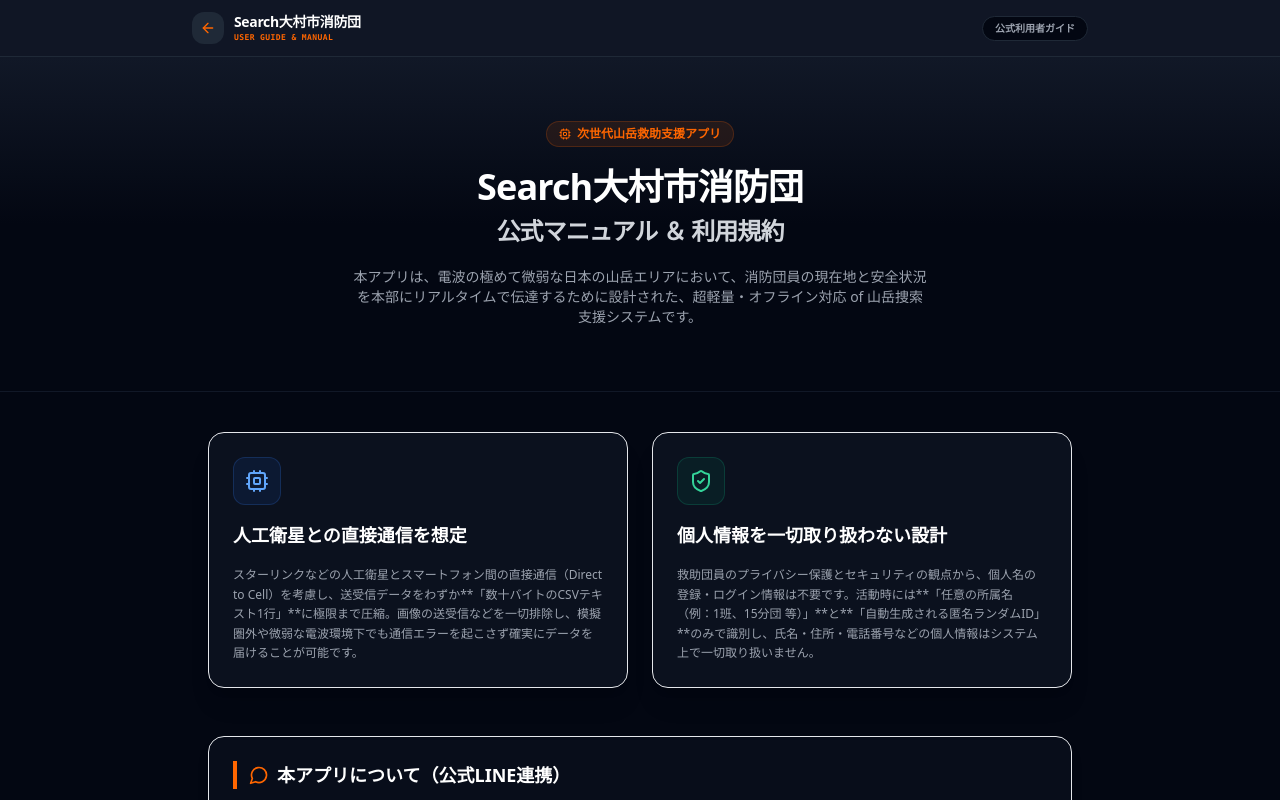
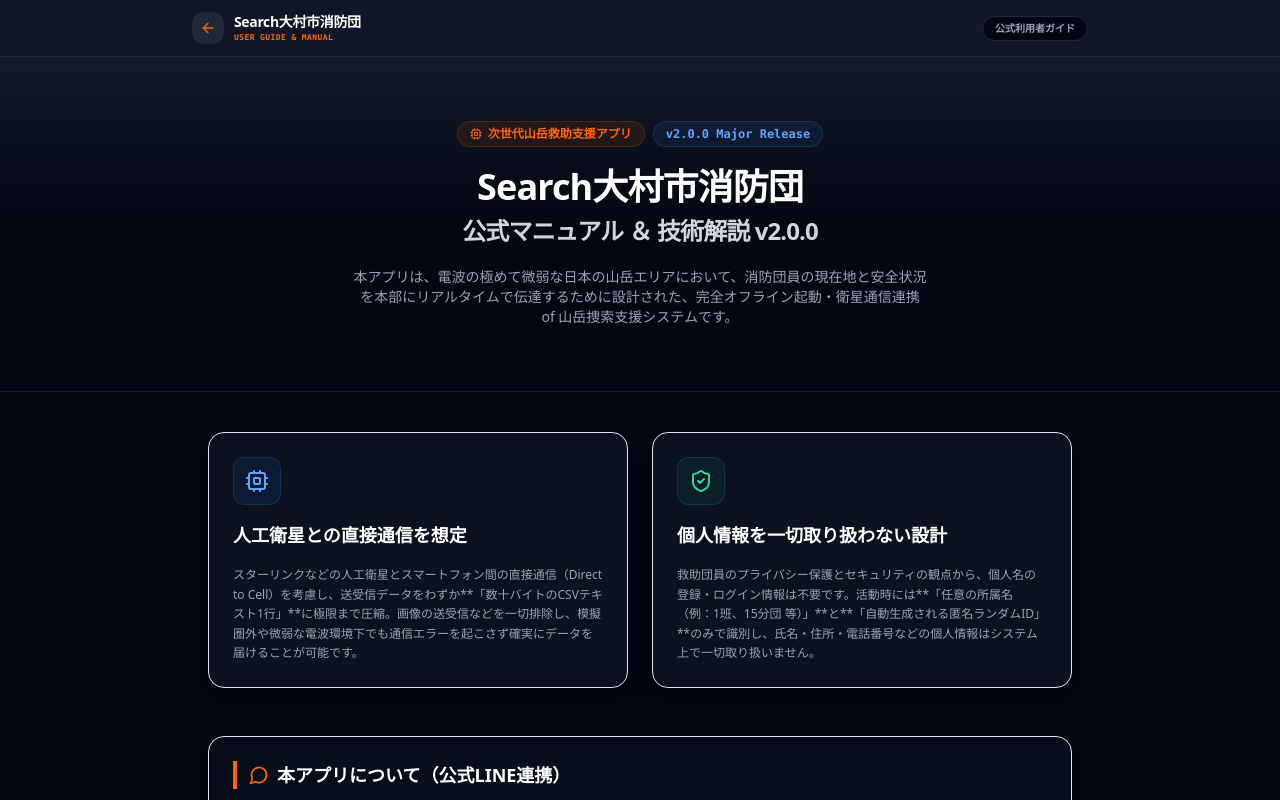
Before and after one commit to t2ytanaka-max/search-omura, a React (Vite) app: page / in a window 1280 px wide. Both pictures are taken after a click on the button "📖 公式利用者ガイド・技術解説". Built offline with nearby package versions, Linux system fonts and the light colour scheme.

Commit message:
Update GuideView.jsx documentation for v2.0.0 major release

```diff
--- a/src/pages/GuideView.jsx
+++ b/src/pages/GuideView.jsx
@@ -52,15 +52,20 @@
       {/* メインビジュアル */}
       <section className="relative bg-gradient-to-b from-gray-900 via-gray-950 to-gray-950 py-16 px-4 border-b border-gray-900">
         <div className="max-w-3xl mx-auto text-center space-y-5">
-          <span className="inline-flex items-center gap-1.5 px-3 py-1 bg-rescue-500/10 text-rescue-500 text-xs font-black rounded-full border border-rescue-500/20">
-            <Cpu size={12} /> 次世代山岳救助支援アプリ
-          </span>
+          <div className="flex flex-wrap justify-center items-center gap-2">
+            <span className="inline-flex items-center gap-1.5 px-3 py-1 bg-rescue-500/10 text-rescue-500 text-xs font-black rounded-full border border-rescue-500/20">
+              <Cpu size={12} /> 次世代山岳救助支援アプリ
+            </span>
+            <span className="inline-flex items-center gap-1.5 px-3 py-1 bg-blue-500/10 text-blue-400 text-xs font-mono font-black rounded-full border border-blue-500/20">
+              v2.0.0 Major Release
+            </span>
+          </div>
           <h2 className="text-3xl md:text-4xl font-black tracking-tight text-white leading-tight">
             Search大村市消防団<br />
-            <span className="text-xl md:text-2xl text-gray-300 font-bold">公式マニュアル ＆ 利用規約</span>
+            <span className="text-xl md:text-2xl text-gray-300 font-bold">公式マニュアル ＆ 技術解説 v2.0.0</span>
           </h2>
           <p className="text-xs md:text-sm text-gray-400 max-w-xl mx-auto leading-relaxed">
-            本アプリは、電波の極めて微弱な日本の山岳エリアにおいて、消防団員の現在地と安全状況を本部にリアルタイムで伝達するために設計された、超軽量・オフライン対応 of 山岳捜索支援システムです。
+            本アプリは、電波の極めて微弱な日本の山岳エリアにおいて、消防団員の現在地と安全状況を本部にリアルタイムで伝達するために設計された、完全オフライン起動・衛星通信連携 of 山岳捜索支援システムです。
           </p>
         </div>
       </section>
@@ -177,11 +182,15 @@
                 </li>
                 <li>
                   <strong className="text-white block mb-0.5">⑤ 捜索の終了</strong>
-                  無事に捜索が完了し、下山準備に移る際は「捜索終了」ボタンをタップします。これによりボタンの点滅が消え、初期の「捜索開始」状態に戻ります。
+                  無事に捜索が完了し、下山準備に移る際は「捜索終了」ボタンをタップします。これによりボタンの点滅が消え、過去の報告ピン（危険箇所を除く）や個人の歩行軌跡、指示履歴が自動クリーンアップされます。
                 </li>
                 <li>
-                  <strong className="text-white block mb-0.5">⑥ オフライン地図の利用</strong>
-                  「地図」タブから事前にオフライン地図をダウンロードしておくと、山中の圏外エリアでも携帯電波を使わずに国土地理院の等高線地形図上に自分の現在地を表示することができます。
+                  <strong className="text-white block mb-0.5">⑥ 多良岳山系全域オフライン地図（549枚）と完全オフライン起動（v2.0.0新機能）</strong>
+                  「地図」タブから「多良岳山系全域を一括保存」ボタンを押すと、**大村市・鹿島市・諫早市・嬉野市・太良町を含む多良岳山系全域（経ヶ岳・多良岳・五家原岳など）の等高線地形図（全549枚 / 約15MB）**がスマホ内にローカル保存されます。本アプリはPWA（サービスワーカー）に対応しているため、**携帯電波が完全に繋がらない山中の圏外エリアであっても、ホーム画面のアイコンからアプリが即座に起動し、等高線マップ上で自分や他班の位置を確認できます。**
+                </li>
+                <li>
+                  <strong className="text-white block mb-0.5">⑦ 班（分団）ごとの動的カラーマップとローカル軌跡描画（v2.0.0新機能）</strong>
+                  地図上では、各班（1班、15分団など）ごとに異なる鮮やかな固有カラー（赤・青・緑・オレンジ・ピンク・水色など）が自動的に割り当てられ、ポインターピン（逆三角形のしっぽ付き）と捜索軌跡ラインが色分けして美しく描画されます。また、オフライン時であっても自分自身の歩行ルートがチームカラーの軌跡線としてリアルタイムに引かれて表示されます。
                 </li>
               </ul>
             </div>
@@ -225,8 +234,8 @@
               団員のスマートフォンで現在地送信を確実に動作させるために、位置情報のアクセス許可を必ず<strong className="text-rescue-500 font-bold">「常に許可」</strong>または「アプリの使用中のみ許可」に設定してください。また、バックグラウンドでのGPS取得を維持するため、捜索中はブラウザを完全に閉じず、バックグラウンドで起動したままにしておいてください。
             </li>
             <li>
-              <strong className="text-white">圏外エリアでの挙動について：</strong>
-              電波の届かない山岳部では、送信ボタンや定期連絡のデータは「未送信キュー」としてスマートフォン内部（IndexedDB）に一時保存されます。これは不具合ではなく仕様です。電波が回復（一瞬でも圏内に入った際）した段階で、内部の再送システムが順番に自動アップロードを行います。
+              <strong className="text-white">圏外エリアおよび衛星通信時の全自動送信（v2.0.0機能）：</strong>
+              電波の届かない山岳部では、送信ボタンや位置情報は「送信保留キュー」として端末内（IndexedDB）に一時保存されます。**衛星通信（Starlink / Direct to Cell等）を捉えた際、または携帯電波が一瞬でも回復した際は、15秒ごとのバックグラウンド自動同期機能により、画面を操作しなくても完全自動で即座にアップロードされます。** また、「送信待ち」タブの「手動再試行」ボタンを押すと、いつでも即座に強制送信を試みることができます。
             </li>
             <li>
               <strong className="text-white">ブラウザの音響ブロック制限：</strong>
@@ -239,7 +248,7 @@
           </ul>
         </section>
 
-        {/* 5. よくある質問 (FAQ) — 既存の良好な記述を完全維持 */}
+        {/* 5. よくある質問 (FAQ) */}
         <section className="bg-gray-900/50 p-6 rounded-2xl border border-gray-800 space-y-6 shadow-xl">
           <h3 className="text-lg font-black text-white flex items-center gap-2">
             <HelpCircle size={20} className="text-rescue-500" /> よくある質問 (FAQ)
@@ -260,9 +269,9 @@
             </div>
 
             <div className="space-y-1 border-t border-gray-850 pt-3">
-              <h4 className="font-black text-white">Q. 地図を事前にダウンロードする方法は？</h4>
+              <h4 className="font-black text-white">Q. 地図を事前にダウンロードする方法とデータ容量は？（v2.0.0更新）</h4>
               <p className="text-gray-400 leading-relaxed">
-                A. 活動団員画面の「地図」タブを開き、電波のあるオンライン環境下で「大村市地図をダウンロード」ボタンを押します。約1〜2分でダウンロードが完了し、以降はオフライン時でも地図が読み込まれるようになります。
+                A. 活動団員画面の「地図」タブを開き、Wi-Fi等のオンライン環境下で「多良岳山系全域を一括保存」ボタンを押します。大村市・鹿島市・諫早市・嬉野市・太良町を含む多良岳山系全域の549枚の等高線マップが約1分で一括ダウンロードされます。容量はスマホ写真数枚分と同等の**わずか約15MB（0.015GB）**ですので、端末容量を一切圧迫しません。
               </p>
             </div>
 
```
